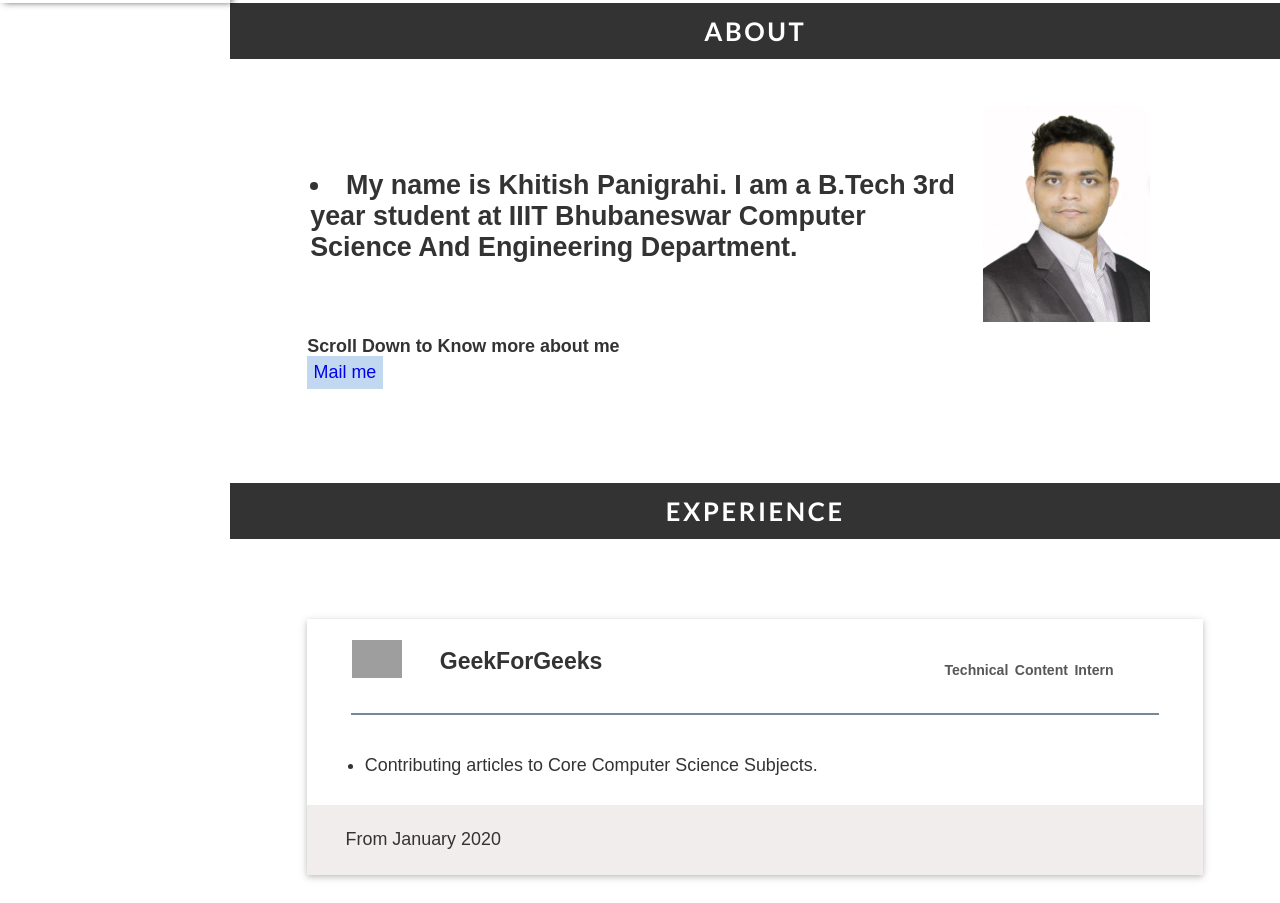
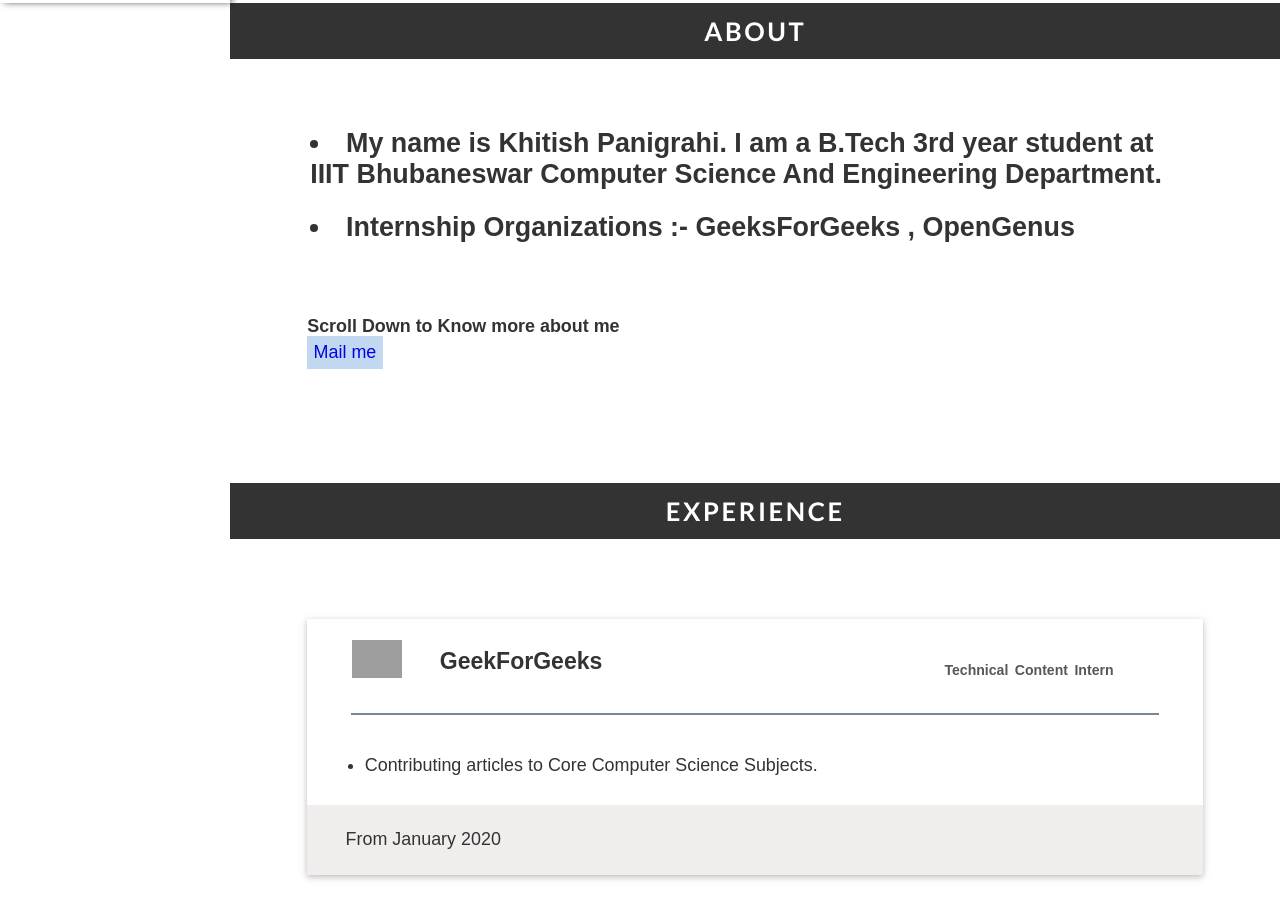
Before and after one commit to babayaga9823/babayaga9823.github.io, a plain HTML site: page index.html in a window 1280 px wide. Shown: the part 797-1700 px from the top of the page. Drawn offline with nearby package versions, Linux system fonts and the light colour scheme; grey boxes are pictures that could not be loaded; a script that the page names is missing; a web font is replaced by a local one.

Commit message:
web ready

```diff
--- a/index.html
+++ b/index.html
@@ -137,16 +137,20 @@
                   </li>
                 </h2>
 
+                  <h2><li><b>Internship Organizations :- GeeksForGeeks , OpenGenus
+                  </b>
+                  </li>
+                </h2>
 
                  </div>
 
                 </td>
                 <td>   </td>
-                    <td><img src="/img/BAbaYaga.jpg"
-                      style="width:77%;height:35%;"
-                      ></td>
+                    <td></td>
                   </tr>
                   </table>
+                  <br>
+                  <br>
                    <p><b>Scroll Down to Know more about me</b></p>
                    <a href="mailto:babayaga9823@gmail.com" id="contactMe">Mail me</a>
           </div>
```
Also changed, not shown: img/BAbaYaga.jpg (deleted).
